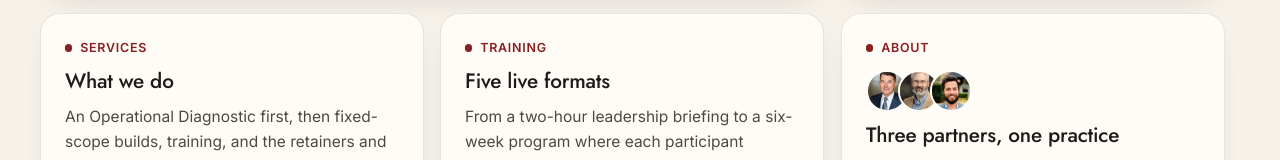
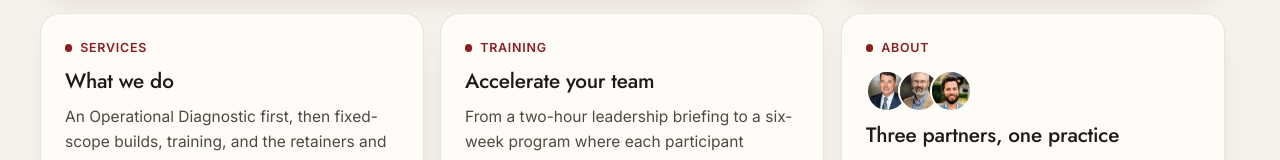
Before and after one commit to Revolutain/Revolutain.github.io, a website: page versions/02-cream/index.html in a window 1280 px wide. Shown: the part 518-678 px from the top of the page. Drawn offline with Linux system fonts and the light colour scheme.

Commit message:
fix: rename the home training tile to Accelerate your team

```diff
--- a/versions/02-cream/index.html
+++ b/versions/02-cream/index.html
@@ -96,7 +96,7 @@
         </a>
         <a class="card lift tile" href="/training/" style="--i:3">
           <span class="eyebrow">Training</span>
-          <h3>Five live formats</h3>
+          <h3>Accelerate your team</h3>
           <p>From a two-hour leadership briefing to a six-week program where each participant automates one real task.</p>
           <span class="card-link">See the formats <svg class="arrow" viewBox="0 0 24 24" fill="none" stroke="currentColor" stroke-width="2" stroke-linecap="round" stroke-linejoin="round" aria-hidden="true"><path d="M5 12h14M13 6l6 6-6 6"/></svg></span>
         </a>
```
Also changed, not shown: versions/03-editorial-bento/index.html (+1 -1 lines), versions/04-ink/index.html (+1 -1 lines), versions/05-quiet/index.html (+1 -1 lines), versions/_src/pages/index.html (+1 -1 lines).
